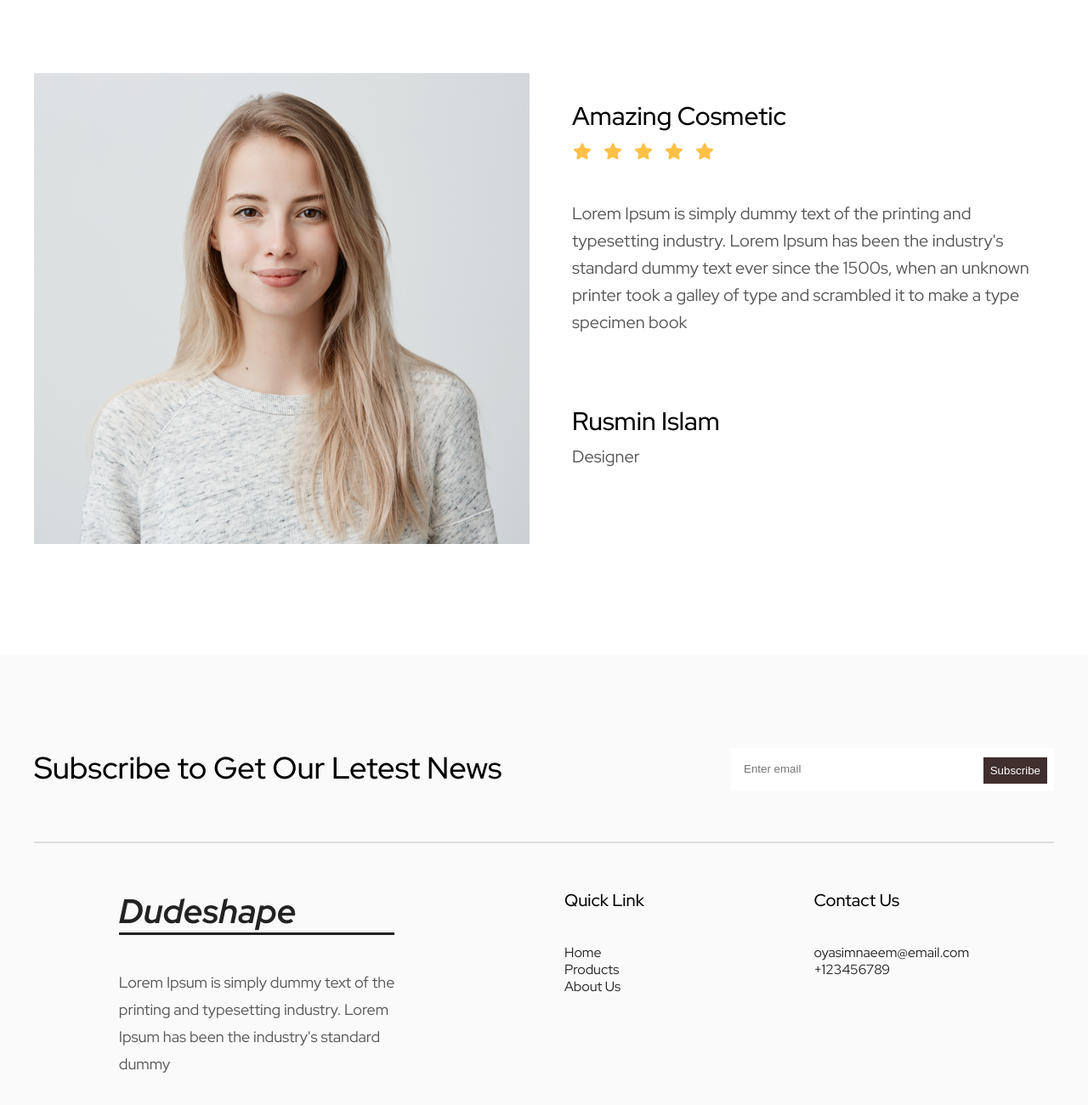
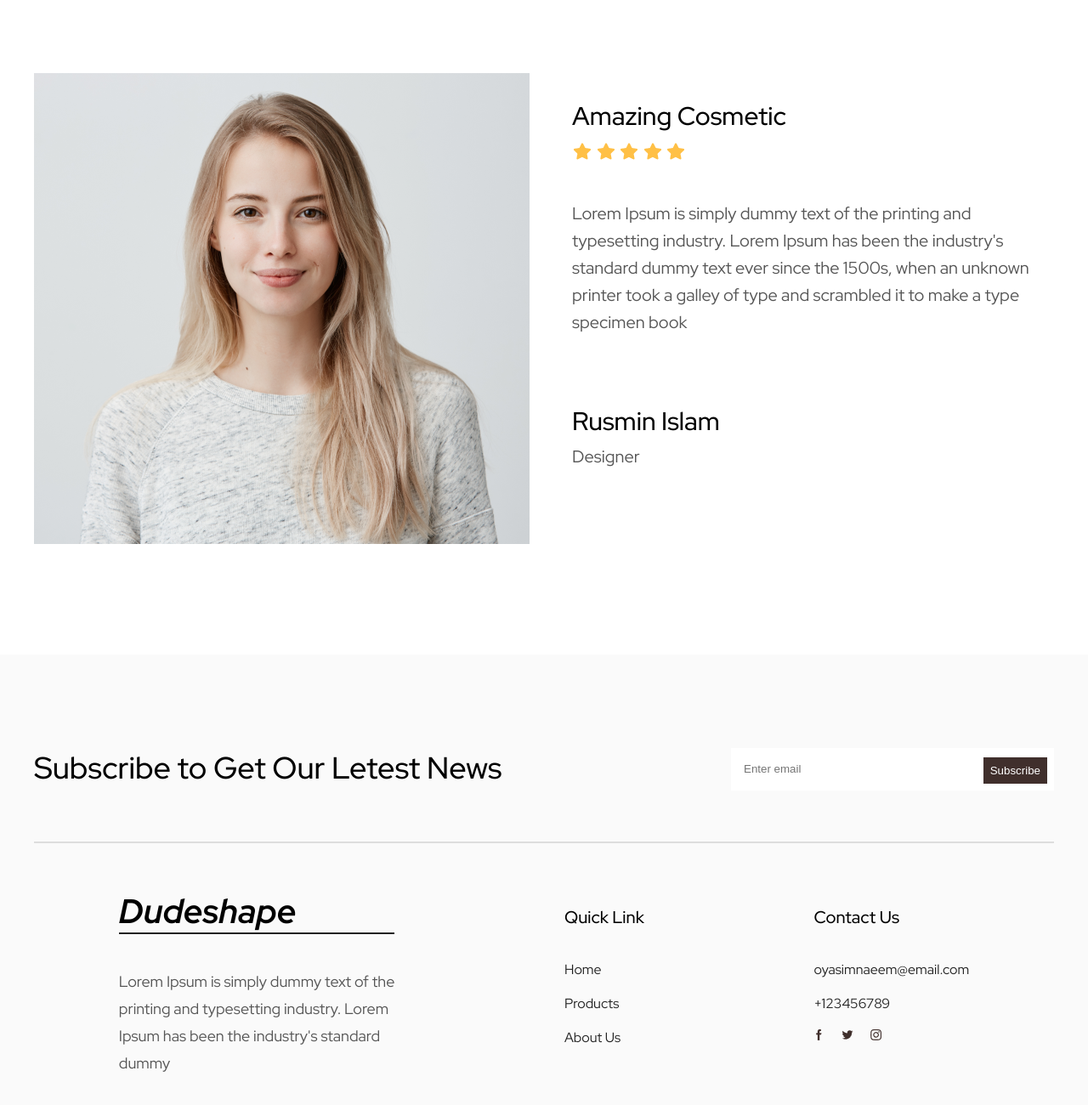
Before and after one commit to JassDeroo/homework-hillel, a plain HTML site: page 8/index.html in a window 1280 px wide. Shown: the part 3364-4664 px from the top of the page at 85% size. Drawn offline with Linux system fonts and the light colour scheme.

Commit message:
corect HW8

```diff
--- a/8/index.html
+++ b/8/index.html
@@ -226,7 +226,13 @@
             <img src="./img/pretty-smiling-female.png" alt="female" />
             <div class="comments">
               <h5 class="comments_title">Amazing Cosmetic</h5>
-              <img src="./img/Group 5117.png" alt="rating" class="rating" />
+              <div class="rating">
+                <img src="./img/Star.png" alt="Star" />
+                <img src="./img/Star.png" alt="Star" />
+                <img src="./img/Star.png" alt="Star" />
+                <img src="./img/Star.png" alt="Star" />
+                <img src="./img/Star.png" alt="Star" />
+              </div>
               <p class="comment_text">
                 Lorem Ipsum is simply dummy text of the printing and typesetting
                 industry. Lorem Ipsum has been the industry's standard dummy
@@ -253,8 +259,10 @@
           <div class="footer_info">
             <h2 class="footer_title">Dudeshape</h2>
             <p class="footer_text">
-              Lorem Ipsum is simply dummy text of the <br> printing and typesetting
-              industry. Lorem <br> Ipsum has been the industry's standard <br> dummy
+              Lorem Ipsum is simply dummy text of the <br />
+              printing and typesetting industry. Lorem <br />
+              Ipsum has been the industry's standard <br />
+              dummy
             </p>
           </div>
           <div class="footer nav">
@@ -273,8 +281,40 @@
           </div>
           <div class="footer_contact">
             <h5 class="contact_title">Contact Us</h5>
-            <a class="mail" href="mailto:oyasimnaeem@email.com">oyasimnaeem@email.com</a>
+            <a class="mail" href="mailto:oyasimnaeem@email.com"
+              >oyasimnaeem@email.com</a>
             <a class="telephone" href="tel:+123456789">+123456789</a>
+            <div class="social_media-block">
+              <ul class="social_media-list">
+                <li class="social_media-item">
+                  <a href="#" class="social_media-link">
+                    <img
+                      src="./img/facebook 1.png"
+                      alt="facebook"
+                      class="social_media-img"
+                    />
+                  </a>
+                </li>
+                <li class="social_media-item">
+                  <a href="#" class="social_media-link">
+                    <img
+                      src="./img/twitter 1.png"
+                      alt="twitter"
+                      class="social_media-img"
+                    />
+                  </a>
+                </li>
+                <li class="social_media-item">
+                  <a href="#" class="social_media-link">
+                    <img
+                      src="./img/instagram 1.png"
+                      alt="instagram"
+                      class="social_media-img"
+                    />
+                  </a>
+                </li>
+              </ul>
+            </div>
           </div>
         </div>
       </div>
--- a/8/style/main.css
+++ b/8/style/main.css
@@ -1,5 +1,3 @@
-/* font-family: 'Red Hat Display', sans-serif; */
-
 .container {
     max-width: 1200px;
     margin: 0 auto;
@@ -12,7 +10,6 @@
 .bg_container {
     max-width: 1440px;
     margin: 0 auto;
-    /* height: 100%; */
     background-image: url(../img/image\ 1.png);
     background-repeat: no-repeat;
     background-position: right bottom;
@@ -171,10 +168,6 @@
     padding-bottom: 130px;
 }
 
-/* .cosmetic_product-card {
-    border: #d7d1d1 solid 1px;
-} */
-
 .cosmetic_product-info {
     padding: 32px;
     border: #d7d1d1 solid 1px;
@@ -276,10 +269,6 @@
     gap: 30px;
 }
 
-.information_block-offer {
-
-}
-
 .information_block-title {
     font-family: 'Red Hat Display', sans-serif;
     font-size: 56px;
@@ -328,6 +317,7 @@
     margin-bottom: 10px;
 }
 
+
 .comment_text {
     font-family: 'Red Hat Display', sans-serif;
     font-size: 20px;
@@ -355,7 +345,6 @@
 
 .footer {
     background-color: #FAFAFA;
-
 }
 
 .subscribe_block {
@@ -363,7 +352,6 @@
     justify-content: space-between;
     padding: 110px 0 60px;
     border-bottom: #DDDDDD solid 2px;
-
 }
 
 .subscribe {
@@ -399,6 +387,7 @@
     display: flex;
     justify-content: space-around;
     padding: 55px 0 55px;
+    align-items: first baseline;
 }
 
 .footer_title {
@@ -407,8 +396,7 @@
     font-style: italic;
     font-weight: 700;
     line-height: 50px;
-    color: #222222;
-    border-bottom: #222222 solid 3px;
+    border-bottom: #222222 solid 2px;
     margin-bottom: 40px;
 }
 
@@ -426,6 +414,10 @@
     font-weight: 500;
     line-height: 24px;
     margin-bottom: 40px;
+}
+
+.footer_item {
+    margin-bottom: 20px;
 }
 
 .footer_link {
@@ -455,6 +447,7 @@
     font-weight: 400;
     line-height: 20px;
     color: #222222;
+    margin-bottom: 20px;
 }
 
 .telephone {
@@ -463,10 +456,10 @@
     font-weight: 400;
     line-height: 20px;
     color: #222222;
+    margin-bottom: 20px;
 }
 
-
-
-/* .cosmetic_product-img {
-    margin-bottom: 25px;
-} */
+.social_media-list {
+    display: flex;
+    gap: 20px;
+}
```
Also changed, not shown: 8/img/Star.png (added), 8/img/facebook 1.png (added), 8/img/instagram 1.png (added), 8/img/twitter 1.png (added).
